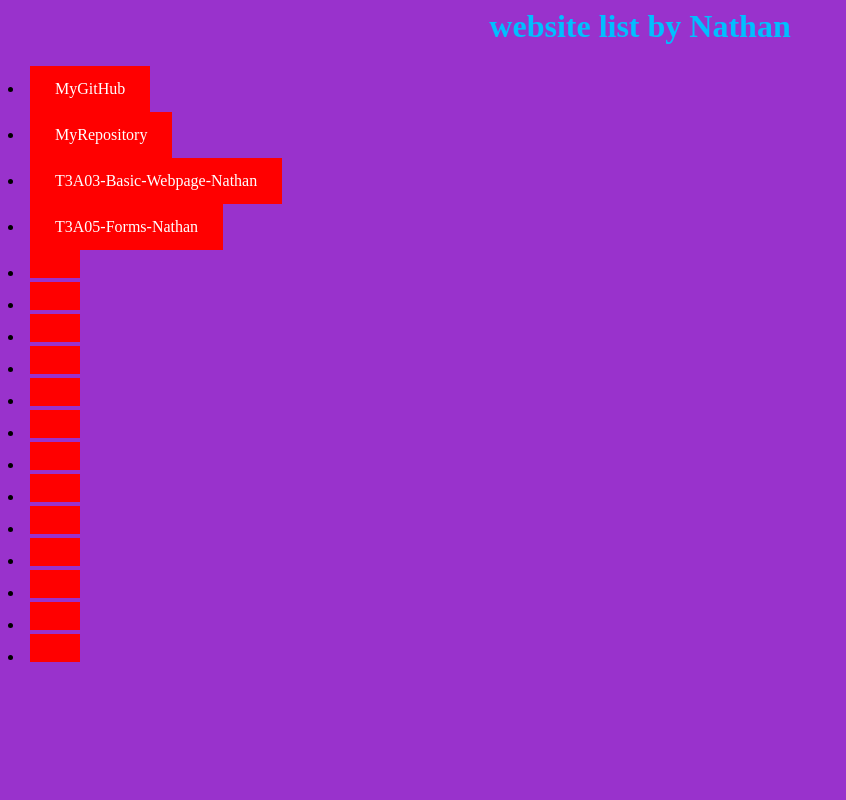
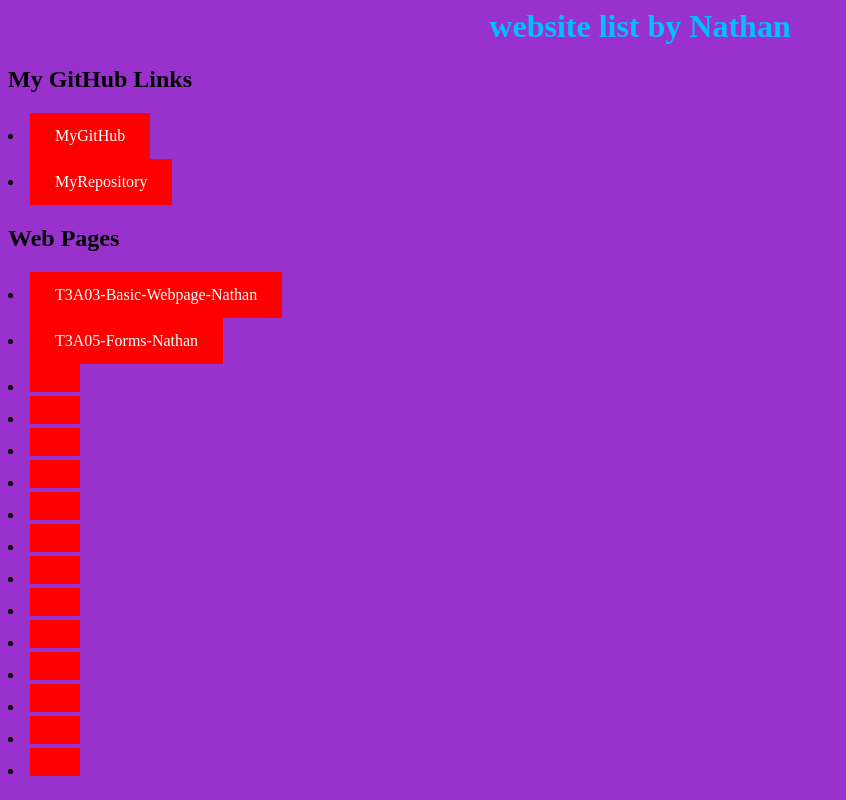
Before and after one commit to nfernandez197/mss-game-dev-2021, a plain HTML site: page public/index.html in a window 1280 px wide. Shown: the whole page, without its empty margins (0-846 px from the left). Drawn offline with Linux system fonts and the light colour scheme.

Commit message:
Update index.html

```diff
--- a/public/index.html
+++ b/public/index.html
@@ -24,8 +24,10 @@
 
 
 <body style="background-color:DarkOrchid;">
+  <h2>My GitHub Links</h2>
 <li><a href="https://github.com/nfernandez197/mss-game-dev-2021">MyGitHub</a>
 <li><a href="https://github.com/nfernandez197?tab=repositories">MyRepository</a>
+  <h2>Web Pages</h2>
 <li><a href="T3A03-Basic-Webpage-Nathan.html">T3A03-Basic-Webpage-Nathan</a>
 <li><a href="T3A05-Forms-Nathan.html">T3A05-Forms-Nathan</a>
 <li><a href=""></a>
```
